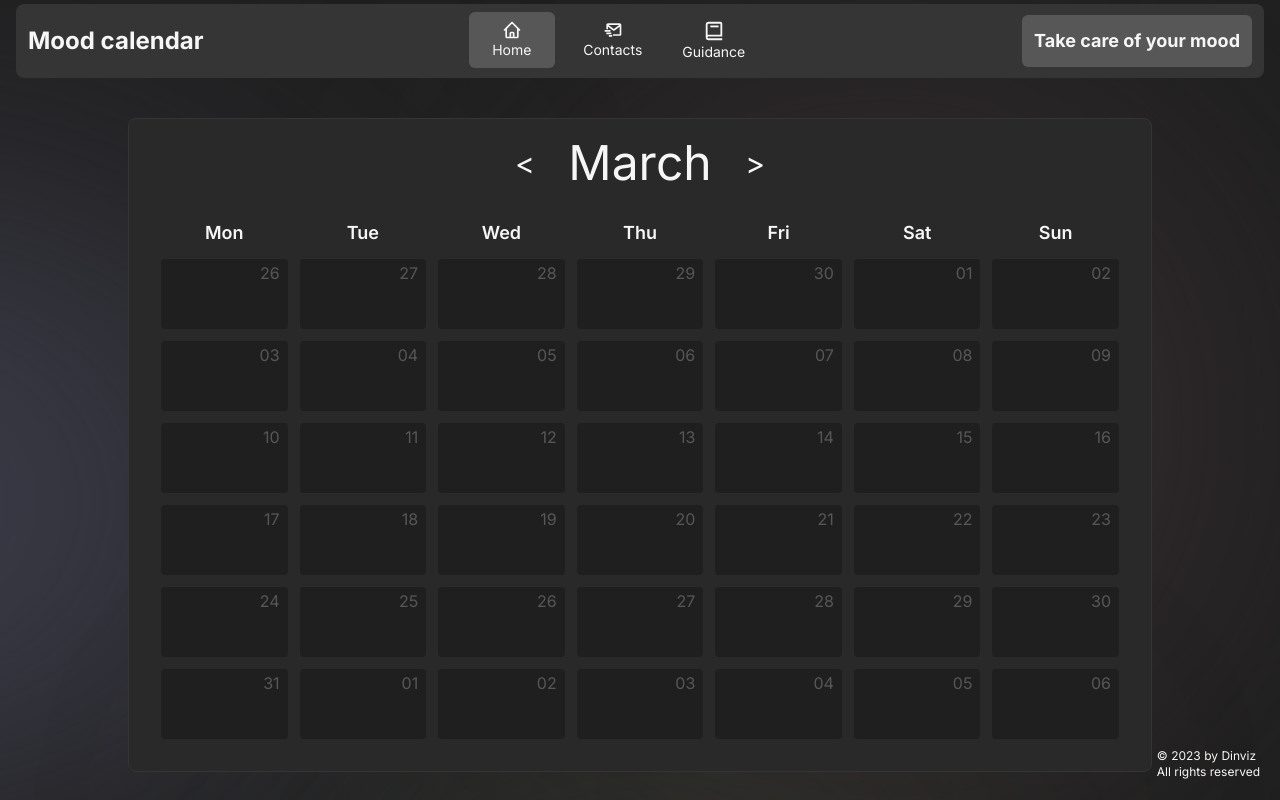
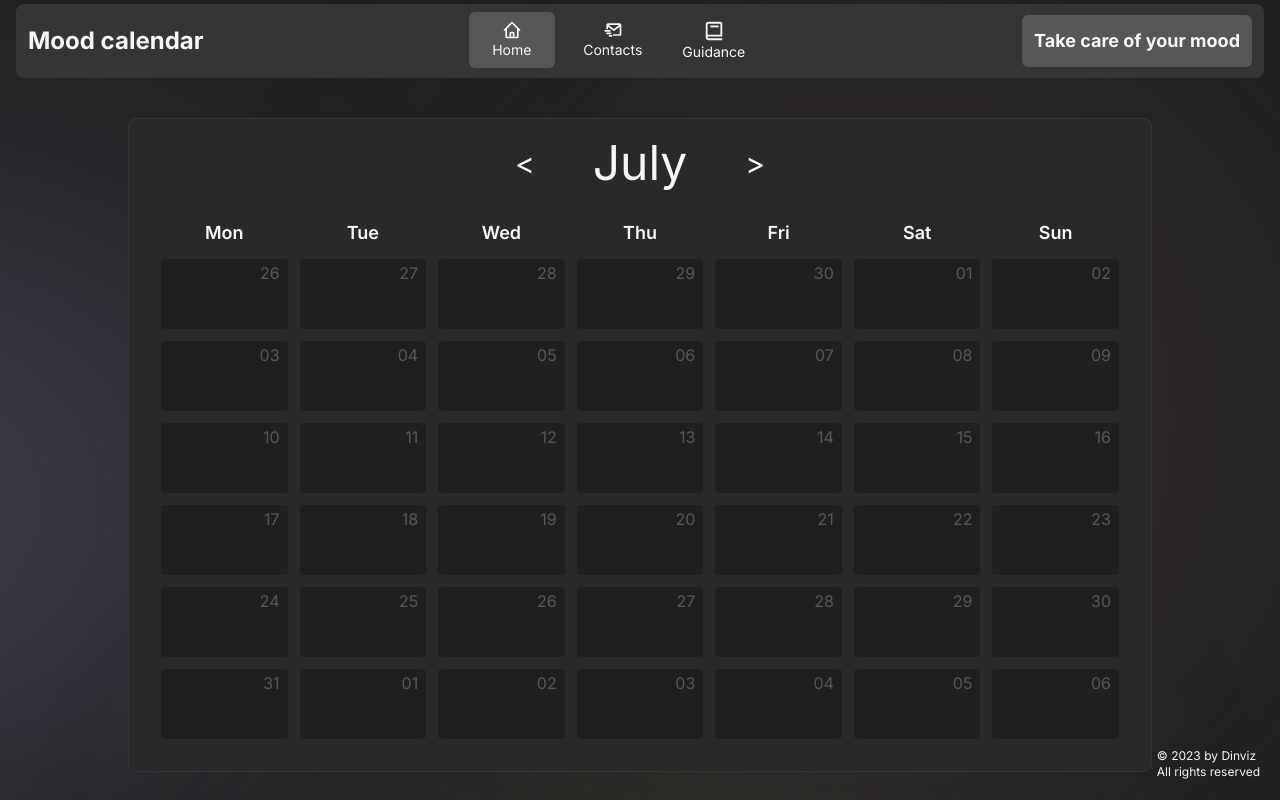
Before and after one commit to D1nviz/Mood-calendar, a Next.js app: page / in a window 1280 px wide. Shown: the top 800 px of the page. Built offline with nearby package versions, Linux system fonts and the light colour scheme.

Commit message:
remove unnecessary path and fix bug with months

```diff
--- a/src/components/ContactForm.tsx
+++ b/src/components/ContactForm.tsx
@@ -4,7 +4,7 @@ import React from "react";
 import { motion } from "framer-motion";
 import toast, { Toaster } from "react-hot-toast";
 import SubmitButton from "./ui/SubmitButton";
-import { sendEmail } from "@/src/actions/sendEmail";
+import { sendEmail } from "@/actions/sendEmail";
 
 const ContactForm = () => {
   const formAction = async (formData: FormData) => {
--- a/src/components/calendar/Calendar.tsx
+++ b/src/components/calendar/Calendar.tsx
@@ -25,7 +25,10 @@ const Calendar: FC = () => {
       transition={{ duration: 0.5 }}
       className="bg-[rgb(41,41,41)] rounded-lg max-w-5xl mx-auto mt-10 border border-dark-secondary"
     >
-      <CalendarHead currentMonth={"March"} setCurrentDate={setCurrentDate} />
+      <CalendarHead
+        currentMonth={months[Number(currentDate.month) as MonthKeyT]}
+        setCurrentDate={setCurrentDate}
+      />
       <div className=" grid grid-cols-7 gap-3 p-8">
         {days.map((day, i) => (
           <motion.span
--- a/src/components/calendar/CalendarHead.tsx
+++ b/src/components/calendar/CalendarHead.tsx
@@ -8,7 +8,7 @@ import { DateT, MonthValueT } from "@/types";
 import { decreaseDate, increaseDate } from "@/lib/utils";
 
 type CalendarHeadProps = {
-  currentMonth: MonthValueT;
+  currentMonth: MonthValueT | keyof typeof months;
   setCurrentDate: React.Dispatch<React.SetStateAction<Omit<DateT, "id">>>;
 };
 const CalendarHead: FC<CalendarHeadProps> = ({
```
